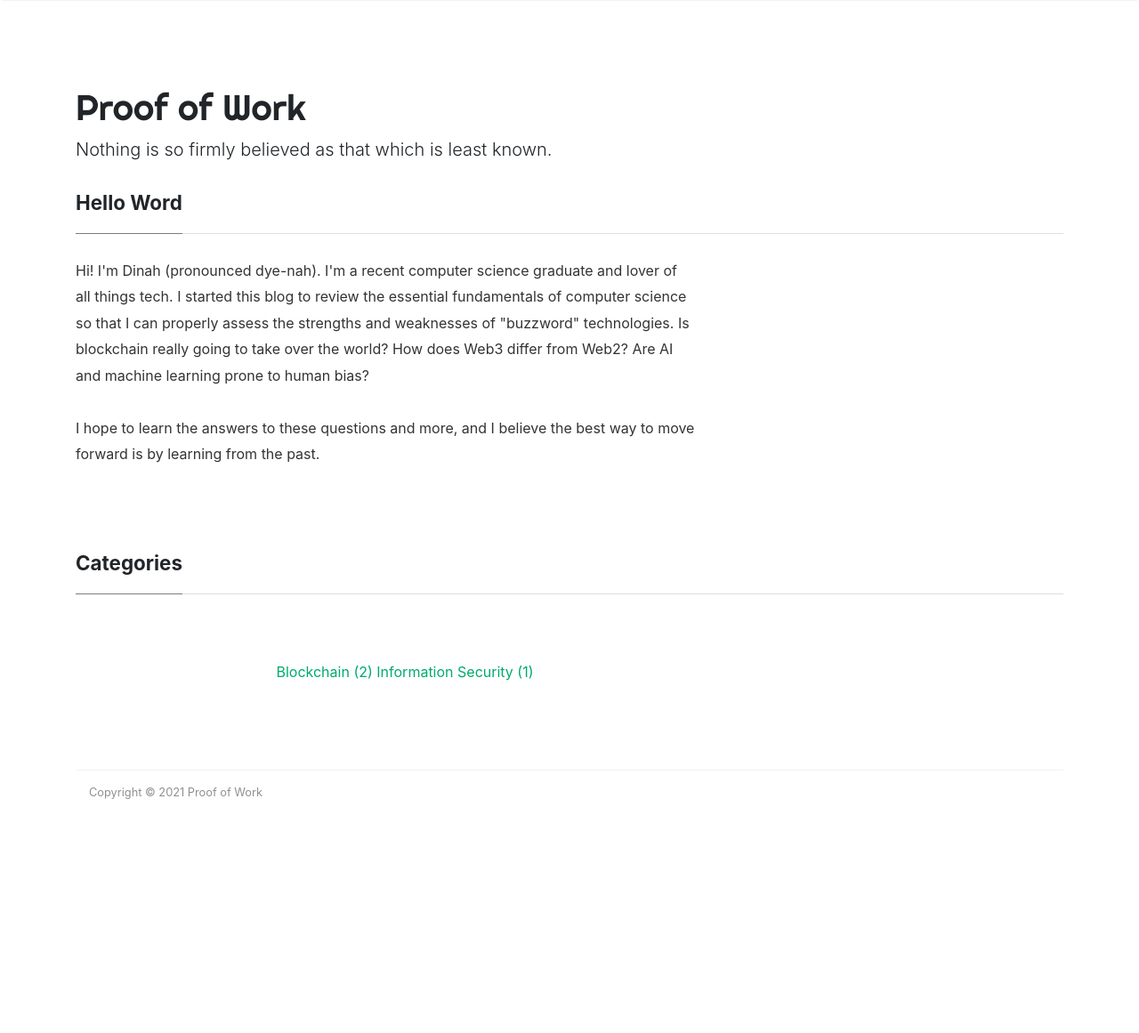
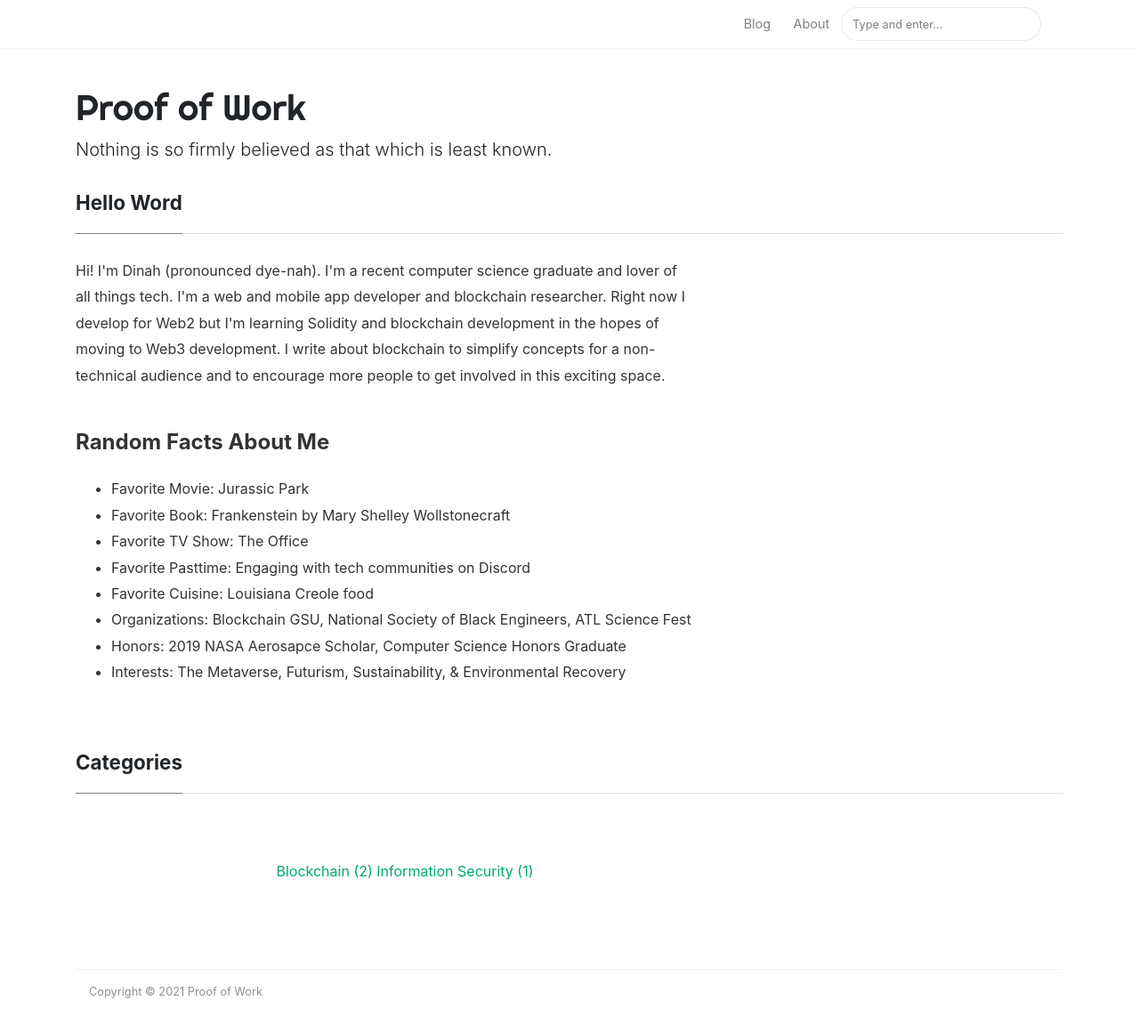
Before and after one commit to dinahjohnson/dinahjohnson.github.io, a Jekyll site: the page built from _pages/about.md, in a window 1280 px wide and 1198 px high. Shown: the top 1161 px of the window at 89% size. Built offline with Jekyll 4.4.1, drawn with Linux system fonts in a browser that asks for light colours; nearby versions of some CDN libraries.

Commit message:
fixed about me

```diff
--- a/_pages/about.md
+++ b/_pages/about.md
@@ -8,10 +8,17 @@
 <div class="row justify-content-between">
 <div class="col-md-8 pr-5">
 
-<p>Hi! I'm Dinah (pronounced dye-nah). I'm a recent computer science graduate and lover of all things tech. I started this blog to review the essential fundamentals of computer science so that I can properly assess the strengths and weaknesses of "buzzword" technologies. Is blockchain really going to take over the world? How does Web3 differ from Web2? Are AI and machine learning prone to human bias?  <br><br>
-
-I hope to learn the answers to these questions and more, and I believe the best way to move forward is by learning from the past. </p>
-
-<br><br>
+<p> Hi! I'm Dinah (pronounced dye-nah). I'm a recent computer science graduate and lover of all things tech. I'm a web and mobile app developer and blockchain researcher. Right now I develop for Web2 but I'm learning Solidity and blockchain development in the hopes of moving to Web3 development. I write about blockchain to simplify concepts for a non-technical audience and to encourage more people to get involved in this exciting space.</p><br>
+<h4>Random Facts About Me</h4>
+<ul>
+  <li>Favorite Movie: Jurassic Park</li>
+  <li>Favorite Book: Frankenstein by Mary Shelley Wollstonecraft</li>
+  <li>Favorite TV Show: The Office</li>
+  <li>Favorite Pasttime: Engaging with tech communities on Discord</li>
+  <li>Favorite Cuisine: Louisiana Creole food</li>
+  <li>Organizations: Blockchain GSU, National Society of Black Engineers, ATL Science Fest</li>
+  <li>Honors: 2019 NASA Aerosapce Scholar, Computer Science Honors Graduate</li>
+  <li>Interests: The Metaverse, Futurism, Sustainability, & Environmental Recovery</li>
+</ul><br>
 </div>
 </div>
```
